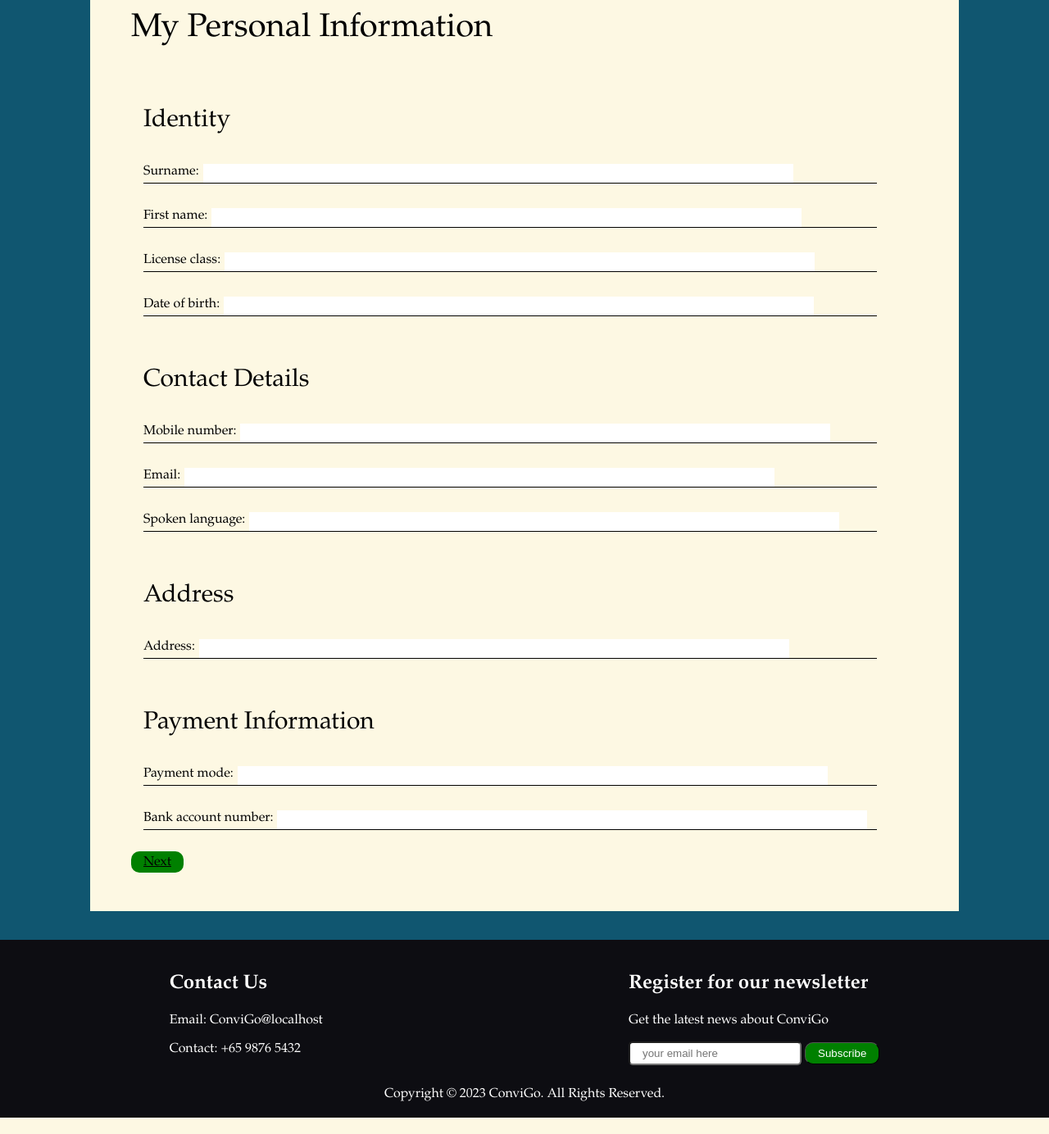
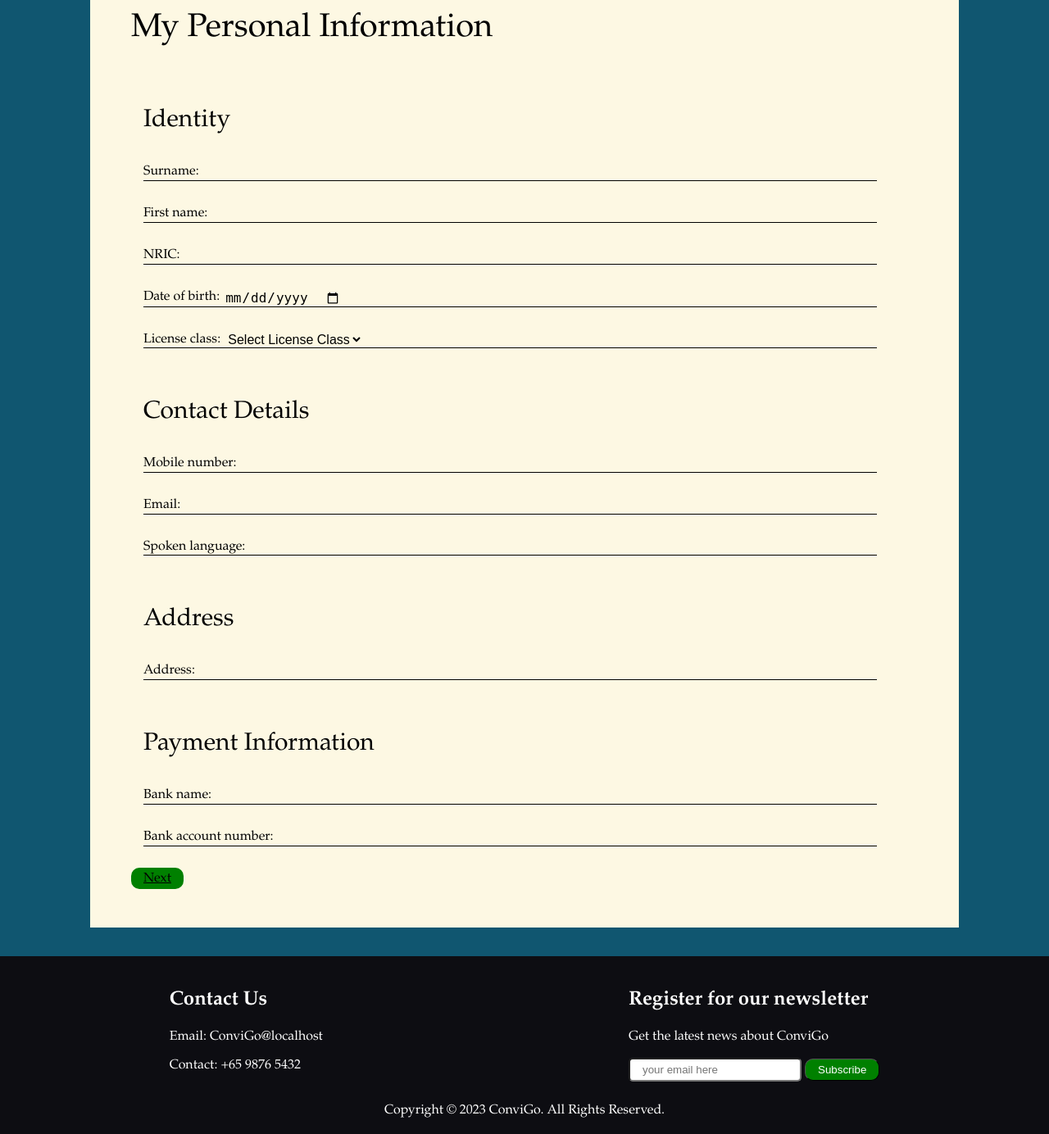
Before and after one commit to Jessiengweijie/IE4717-Project, a PHP site: page /signup.php in a window 1280 px wide. Shown: the part 437-1821 px from the top of the page at 82% size. Run offline with PHP 8.4, Linux system fonts and the light colour scheme.

Commit message:
css changes

```diff
--- a/assets/css/stylesheet.css
+++ b/assets/css/stylesheet.css
@@ -713,12 +727,87 @@ td {
 }
 
 .account-information-input {
+    background-color: var(--secondary-color);
     margin-left: 5px;
     border: none;
     outline: none;
     width: 80%;
-    font-size: 18px;
+    font-size: 16px;
 }
+
+.account-information-dropdown {
+    background-color: var(--secondary-color);
+    margin-left: 5px;
+    border: none;
+    outline: none;
+    width: max-content;
+    font-size: 16px;
+    cursor: pointer;
+}
+
+.account-information-date {
+    background-color: var(--secondary-color);
+    margin-left: 5px;
+    border: none;
+    outline: none;
+    width: max-content;
+    font-size: 16px;
+    cursor: text;
+}
+
+
+
+/* Style the container */
+.multiselect-container {
+    width: 80%;
+    border: none;
+    position: relative;
+    cursor: pointer;
+}
+
+/* Style the selected items as tags */
+.selected-items {
+    display: flex;
+    flex-wrap: wrap;
+}
+
+.selected-item {
+    background-color: #007BFF;
+    color: #fff;
+    margin: 0 2px 1px 2px;
+    padding: 2px 5px;
+    border-radius: 5px;
+    display: inline-block;
+}
+
+/* Style the options */
+.multiselect-options {
+    display: none;
+    position: absolute;
+    top: 100%;
+    left: 0;
+    width: 100%;
+    background-color: #fff;
+    border: 1px solid #ccc;
+}
+
+.multiselect-options label {
+    display: block;
+    margin: 0;
+    padding: 5px;
+    cursor: pointer;
+}
+
+.multiselect-options label input {
+    cursor: pointer;
+}
+
+/* Show options when the container is clicked */
+.multiselect-container:focus .multiselect-options {
+    display: block;
+}
+
+
 
 .line {
     border-bottom: 1px solid black;
--- /dev/null
+++ b/assets/scripts/sign_upr.js
@@ -0,0 +1,20 @@
+const selectedItems = document.getElementById('selectedItems');
+const options = document.querySelectorAll('.multiselect-options input[type="checkbox"]');
+
+options.forEach(option => {
+  option.addEventListener('change', () => {
+    if (option.checked) {
+      const tag = document.createElement('div');
+      tag.className = 'selected-item';
+      tag.textContent = option.parentElement.textContent.trim();
+      selectedItems.appendChild(tag);
+    } else {
+      const tags = selectedItems.getElementsByClassName('selected-item');
+      for (const tag of tags) {
+        if (tag.textContent === option.parentElement.textContent.trim()) {
+          selectedItems.removeChild(tag);
+        }
+      }
+    }
+  });
+});
--- a/login.php
+++ b/login.php
@@ -43,10 +43,9 @@ include "assets/php/check_login.php";
         </header>
         <div class="center home-login">
             <div class="login">
-                <p class="login-font">Log In</p>
                 <div>
-                    <p style="color:black; font-size:50px; padding-bottom:20px;"> Login </p>
-                <img src="assets/images/Logo/finallogo.png" height="200px" width="200px" alt="ConviGo_Logo" style="margin-bottom: 25px;">
+                    <p class="login-font"> Login </p>
+                    <img src="assets/images/Logo/finallogo.png" height="200px" width="200px" alt="ConviGo_Logo" style="margin-bottom: 25px;">
 
                     <form class="login-form" method="post" action="assets/php/authmain.php">
                         <input class="login-input" type="text" name="userid" required placeholder="Email">
--- a/signup.php
+++ b/signup.php
@@ -46,6 +46,7 @@ include "assets/php/check_login.php";
                 <p class="signup-header">Welcome to Convigo</p>
                 <p class="signup-subheader">Please fill up the form below</p>
             </div>
+            <form method="post" action="">
                 <div class="account-information">
                     <p class="account-information-header">My Personal Information</p>
                     <div class="account-information-body">
@@ -53,19 +54,27 @@ include "assets/php/check_login.php";
                         <div>
                             <div class="row line">
                                 <p class="account-information-content">Surname: </p>
-                            <input class="account-information-input" type="text">
+                                <input class="account-information-input" type="text" name="surname">
                             </div>
                             <div class="row line">
                                 <p class="account-information-content">First name:</p>
-                            <input class="account-information-input" type="text">
+                                <input class="account-information-input" type="text" name="firstname">
+                            </div>
+                            <div class="row line">
+                                <p class="account-information-content">NRIC:</p>
+                                <input class="account-information-input" type="text" name="nric">
+                            </div>
+                            <div class="row line">
+                                <p class="account-information-content">Date of birth:</p>
+                                <input class="account-information-date" type="date" name="dob">
                             </div>
                             <div class="row line">
                                 <p class="account-information-content">License class:</p>
-                            <input class="account-information-input" type="text">
-                        </div>
-                        <div class="row line">
-                            <p class="account-information-content">Date of birth:</p>
-                            <input class="account-information-input" type="text">
+                                <select class="account-information-dropdown" name="license">
+                                    <option value="" hidden selected disabled>Select License Class</option>
+                                    <option value="1">3</option>
+                                    <option value="1">3A</option>
+                                </select>
                             </div>
                         </div>
                     </div>
@@ -76,15 +85,26 @@ include "assets/php/check_login.php";
 
                             <div class="row line">
                                 <p class="account-information-content">Mobile number:</p>
-                            <input class="account-information-input" type="text">
+                                <input class="account-information-input" type="text" name="mobile">
                             </div>
                             <div class="row line">
                                 <p class="account-information-content">Email:</p>
-                            <input class="account-information-input" type="text">
+                                <input class="account-information-input" type="text" name="email">
                             </div>
                             <div class="row line">
                                 <p class="account-information-content">Spoken language:</p>
-                            <input class="account-information-input" type="text">
+                                <!-- <input class="account-information-input" type="text"> -->
+                                <div class="multiselect-container account-information-dropdown" tabindex="0">
+                                    <div class="selected-items" id="selectedItems">
+                                    </div>
+                                    <div class="multiselect-options">
+                                        <label><input type="checkbox" name="languages[]" value="English">English</label>
+                                        <label><input type="checkbox" name="languages[]" value="Chinese">Chinese</label>
+                                        <label><input type="checkbox" name="languages[]" value="Malay">Malay</label>
+                                        <label><input type="checkbox" name="languages[]" value="Indian">Indian</label>
+                                        <label><input type="checkbox" name="languages[]" value="Others">Others</label>
+                                    </div>
+                                </div>
                             </div>
 
                         </div>
@@ -94,7 +114,7 @@ include "assets/php/check_login.php";
                         <p class="account-information-subheader">Address</p>
                         <div class="row line">
                             <p class="account-information-content">Address:</p>
-                        <input class="account-information-input" type="text">
+                            <input class="account-information-input" type="text" name="address">
                         </div>
                     </div>
 
@@ -102,12 +122,12 @@ include "assets/php/check_login.php";
                         <p class="account-information-subheader">Payment Information</p>
                         <div>
                             <div class="row line">
-                            <p class="account-information-content">Payment mode:</p>
-                            <input class="account-information-input" type="text">
+                                <p class="account-information-content">Bank name:</p>
+                                <input class="account-information-input" type="text" name="bank">
                             </div>
                             <div class="row line">
                                 <p class="account-information-content">Bank account number:</p>
-                            <input class="account-information-input" type="text">
+                                <input class="account-information-input" type="text" name="bankacc">
                             </div>
                         </div>
                     </div>
@@ -117,6 +137,7 @@ include "assets/php/check_login.php";
                     <a class="save-button" href="signup_confirmation.php">Next</a> <br />
 
                 </div>
+            </form>
         </div>
 
         <footer>
@@ -140,6 +161,7 @@ include "assets/php/check_login.php";
             <br />
         </footer>
     </div>
+    <script type="text/javascript" src="assets/scripts/sign_upr.js"></script>
 </body>
 
 </html>
```
Also changed, not shown: other parts of assets/css/stylesheet.css (+33 -18 lines), car_information.php (+7 -1 lines), faqs.php (+7 -6 lines). Lines whose indentation alone changed are shown as unchanged.
